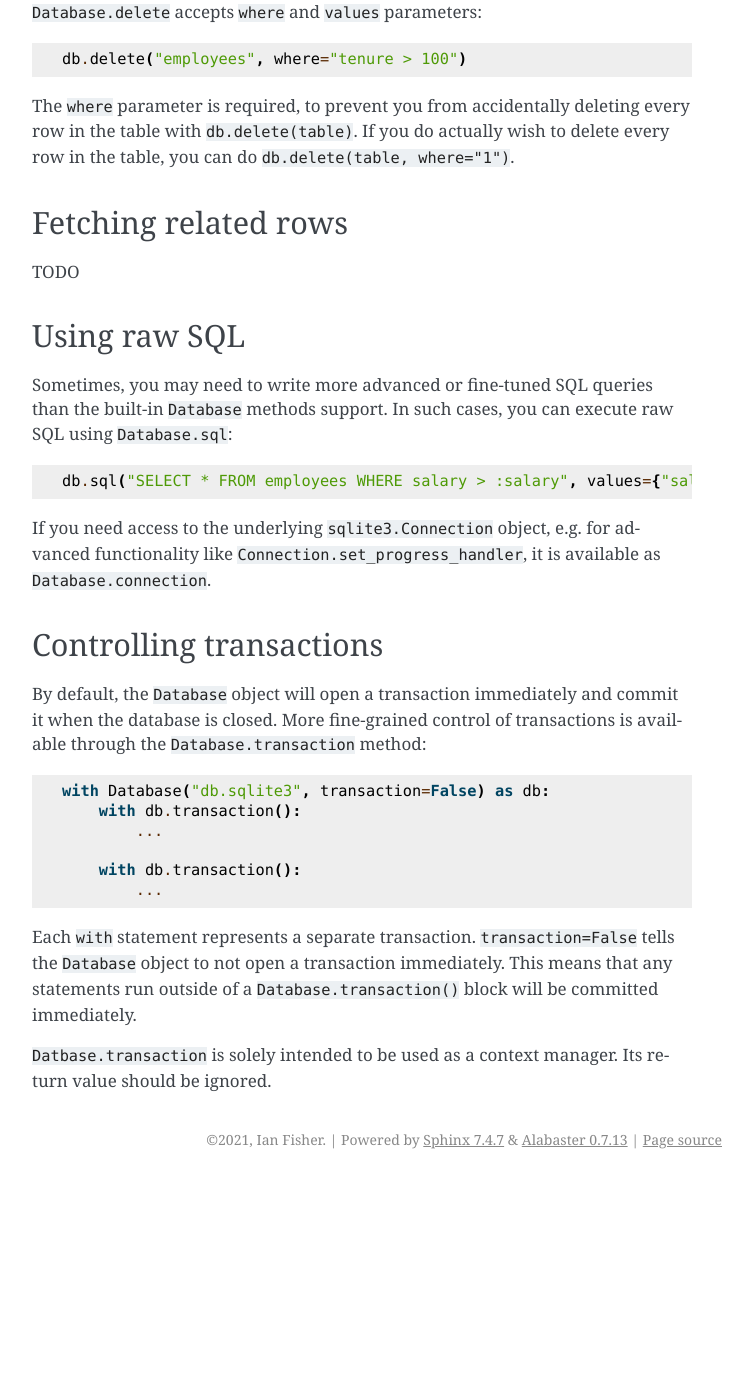
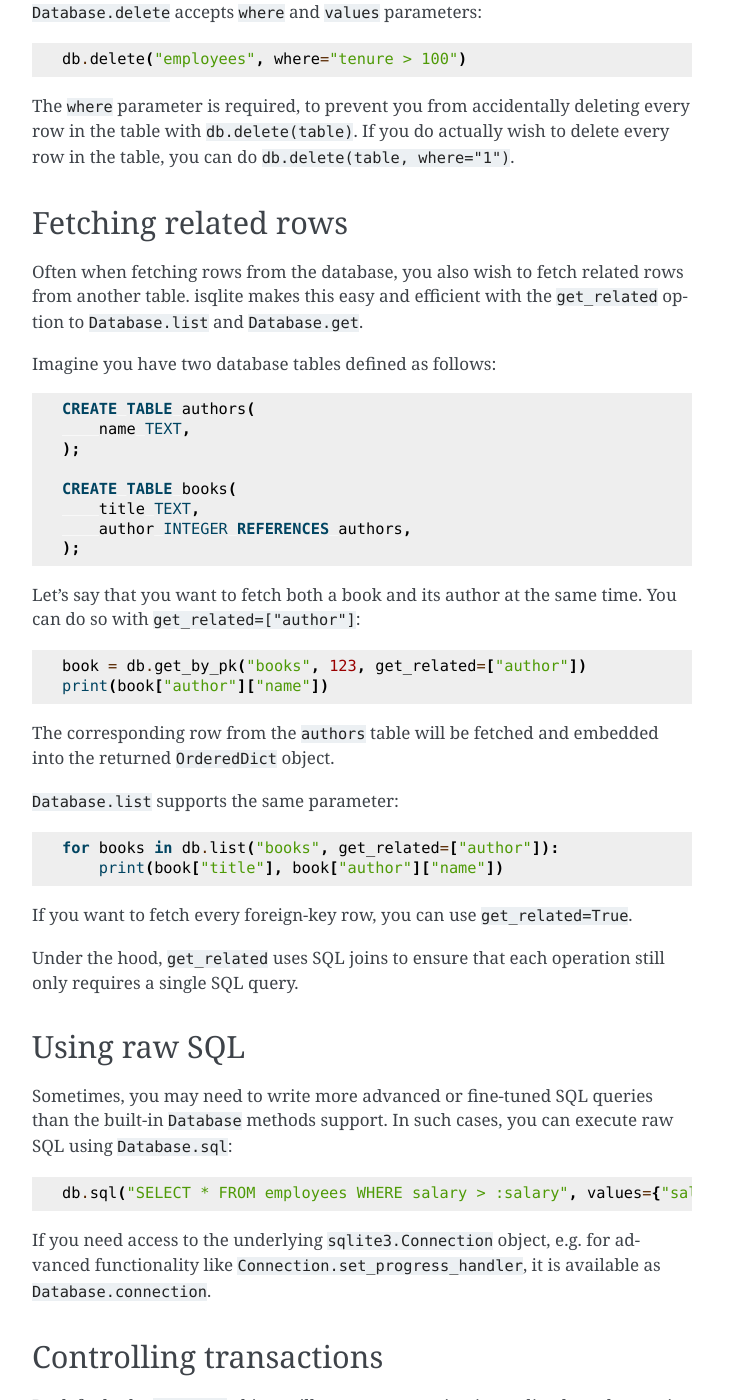
Before and after one commit to iafisher/isqlite, a Sphinx documentation site: the page built from docs/howto.rst, in a window 1280 px wide and 1400 px high, scrolled down 2887 px. Shown: the whole window, without its empty margins (388-1141 px from the left). Built offline with Sphinx 7.4.7, drawn with Linux system fonts in a browser that asks for light colours; before the commit the page ends 4066 px from its top, so only the background shows below that.

Commit message:
Finish last section of how-to guide
Issue: #5

```diff
--- a/docs/howto.rst
+++ b/docs/howto.rst
@@ -113,7 +113,36 @@ The ``where`` parameter is required, to prevent you from accidentally deleting e
 Fetching related rows
 ---------------------
 
-TODO
+Often when fetching rows from the database, you also wish to fetch related rows from another table. isqlite makes this easy and efficient with the ``get_related`` option to ``Database.list`` and ``Database.get``.
+
+Imagine you have two database tables defined as follows:
+
+.. code-block:: sql
+
+   CREATE TABLE authors(
+       name TEXT,
+   );
+
+   CREATE TABLE books(
+       title TEXT,
+       author INTEGER REFERENCES authors,
+   );
+
+Let's say that you want to fetch both a book and its author at the same time. You can do so with ``get_related=["author"]``::
+
+   book = db.get_by_pk("books", 123, get_related=["author"])
+   print(book["author"]["name"])
+
+The corresponding row from the ``authors`` table will be fetched and embedded into the returned ``OrderedDict`` object.
+
+``Database.list`` supports the same parameter::
+
+   for books in db.list("books", get_related=["author"]):
+       print(book["title"], book["author"]["name"])
+
+If you want to fetch every foreign-key row, you can use ``get_related=True``.
+
+Under the hood, ``get_related`` uses SQL joins to ensure that each operation still only requires a single SQL query.
 
 
 Using raw SQL
```
Also changed, not shown: 1 other file.
